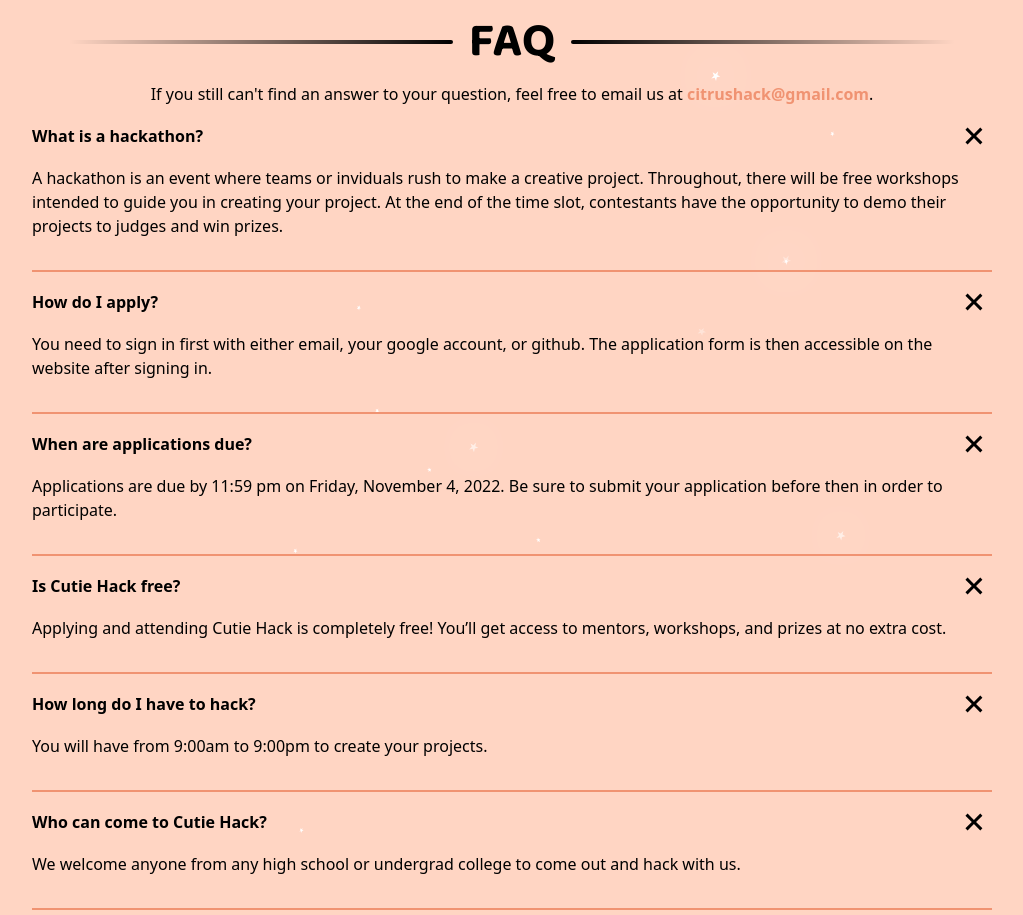
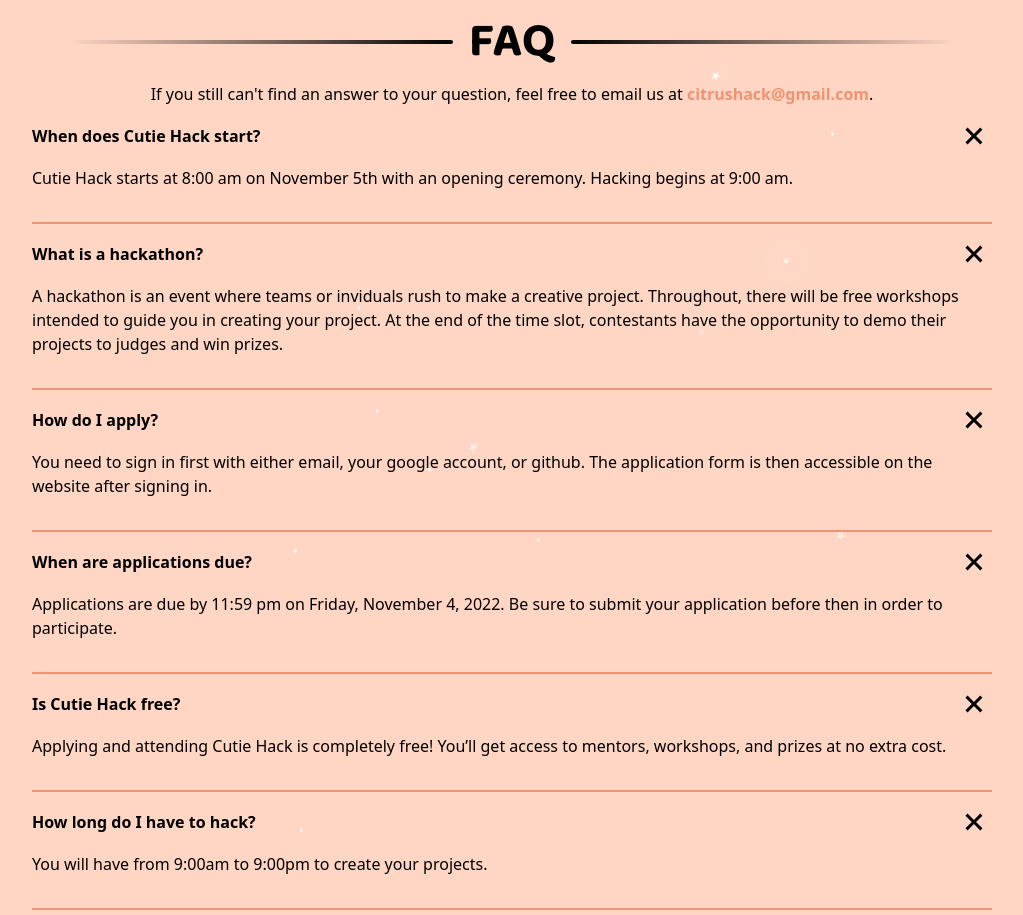
Before and after one commit to citrushack/cutiehack2022, a Next.js app: page / in a window 1280 px wide. Shown: the part 5753-6668 px from the top of the page, without its empty margins (128-1151 px from the left). Built offline with nearby package versions, Linux system fonts and the light colour scheme; no server answers; the database is empty.

Commit message:
add when cutiehack faq question

```diff
--- a/components/FaqAccordion/components.tsx
+++ b/components/FaqAccordion/components.tsx
@@ -46,6 +46,11 @@
 }
 
 const faq = [
+  {
+    question: 'When does Cutie Hack start?',
+    answer:
+      'Cutie Hack starts at 8:00 am on November 5th with an opening ceremony. Hacking begins at 9:00 am.',
+  },
   {
     question: 'What is a hackathon?',
     answer:
```
